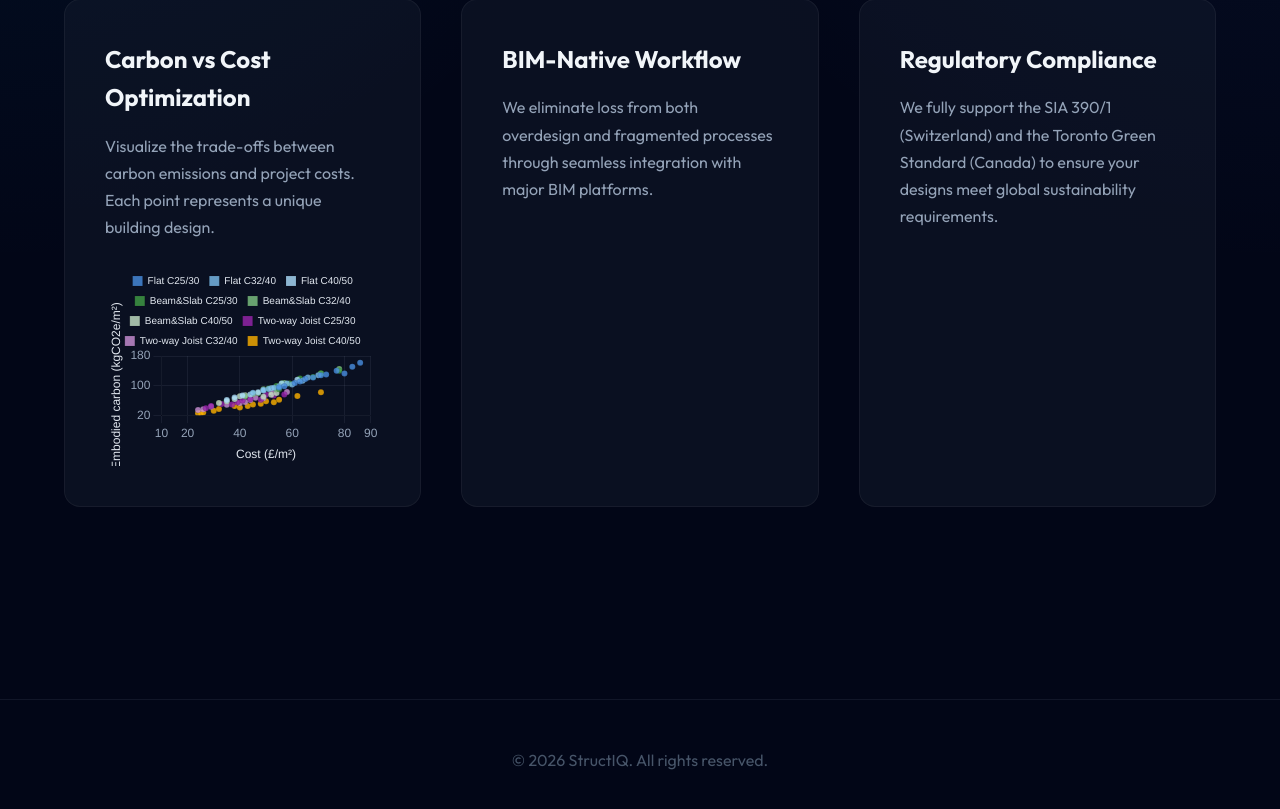
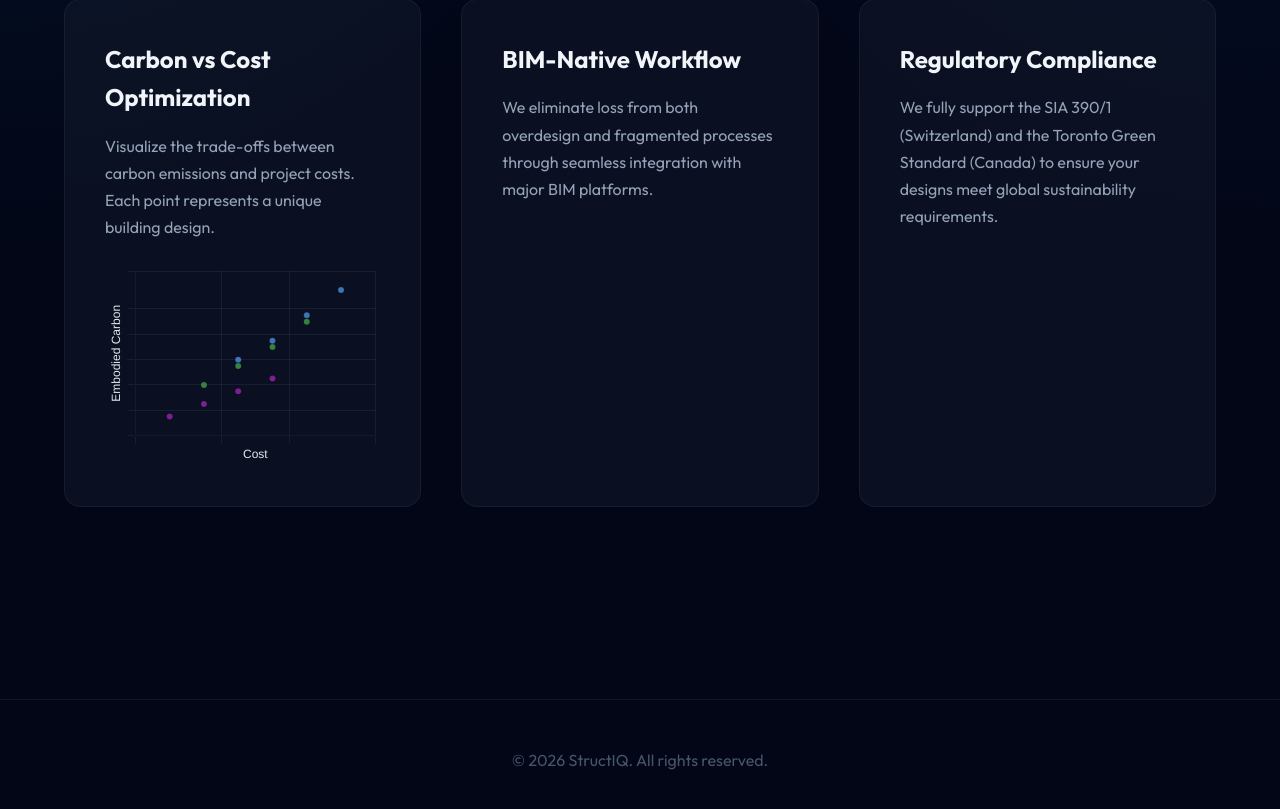
Before and after one commit to bublebub94-ui/structiq-web, a plain HTML site: page public/index.html in a window 1280 px wide. Shown: the part 1057-1866 px from the top of the page. Drawn offline with nearby package versions, Linux system fonts and the light colour scheme.

Commit message:
Simplify carbon vs cost chart

```diff
--- a/public/index.html
+++ b/public/index.html
@@ -73,7 +73,7 @@
     </footer>
 
     <script src="https://cdn.jsdelivr.net/npm/chart.js"></script>
-    <script src="script.js?v=2"></script>
+    <script src="script.js?v=3"></script>
 </body>
 
 </html>
--- a/public/script.js
+++ b/public/script.js
@@ -40,49 +40,19 @@ document.addEventListener('DOMContentLoaded', () => {
             data: {
                 datasets: [
                     {
-                        label: 'Flat C25/30',
-                        data: [{ x: 55, y: 95 }, { x: 57, y: 98 }, { x: 61, y: 107 }, { x: 63, y: 111 }, { x: 65, y: 118 }, { x: 68, y: 122 }, { x: 71, y: 128 }, { x: 73, y: 130 }, { x: 77, y: 140 }, { x: 80, y: 133 }, { x: 83, y: 151 }, { x: 86, y: 162 }],
+                        label: 'Flat Slab',
+                        data: [{ x: 45, y: 80 }, { x: 55, y: 95 }, { x: 65, y: 115 }, { x: 75, y: 135 }],
                         backgroundColor: 'rgba(74, 144, 226, 0.8)',
                     },
                     {
-                        label: 'Flat C32/40',
-                        data: [{ x: 45, y: 81 }, { x: 49, y: 88 }, { x: 51, y: 91 }, { x: 53, y: 94 }, { x: 55, y: 98 }, { x: 58, y: 106 }, { x: 60, y: 103 }, { x: 64, y: 113 }, { x: 66, y: 122 }, { x: 70, y: 128 }],
-                        backgroundColor: 'rgba(126, 192, 238, 0.8)',
-                    },
-                    {
-                        label: 'Flat C40/50',
-                        data: [{ x: 35, y: 61 }, { x: 38, y: 68 }, { x: 41, y: 73 }, { x: 44, y: 76 }, { x: 47, y: 82 }, { x: 49, y: 87 }, { x: 52, y: 93 }, { x: 56, y: 106 }, { x: 62, y: 116 }],
-                        backgroundColor: 'rgba(176, 226, 255, 0.8)',
-                    },
-                    {
-                        label: 'Beam&Slab C25/30',
-                        data: [{ x: 51, y: 92 }, { x: 54, y: 99 }, { x: 55, y: 91 }, { x: 56, y: 106 }, { x: 59, y: 106 }, { x: 63, y: 119 }, { x: 68, y: 123 }, { x: 71, y: 133 }, { x: 78, y: 140 }],
+                        label: 'Beam & Slab',
+                        data: [{ x: 35, y: 60 }, { x: 45, y: 75 }, { x: 55, y: 90 }, { x: 65, y: 110 }],
                         backgroundColor: 'rgba(67, 160, 71, 0.8)',
                     },
                     {
-                        label: 'Beam&Slab C32/40',
-                        data: [{ x: 42, y: 71 }, { x: 45, y: 78 }, { x: 47, y: 80 }, { x: 49, y: 90 }, { x: 54, y: 91 }, { x: 57, y: 107 }, { x: 71, y: 133 }, { x: 78, y: 145 }],
-                        backgroundColor: 'rgba(129, 199, 132, 0.8)',
-                    },
-                    {
-                        label: 'Beam&Slab C40/50',
-                        data: [{ x: 32, y: 53 }, { x: 35, y: 58 }, { x: 38, y: 64 }, { x: 40, y: 71 }, { x: 42, y: 74 }, { x: 45, y: 78 }, { x: 49, y: 70 }, { x: 52, y: 75 }, { x: 54, y: 80 }],
-                        backgroundColor: 'rgba(200, 230, 201, 0.8)',
-                    },
-                    {
-                        label: 'Two-way Joist C25/30',
-                        data: [{ x: 27, y: 39 }, { x: 29, y: 45 }, { x: 33, y: 50 }, { x: 37, y: 49 }, { x: 39, y: 55 }, { x: 41, y: 60 }, { x: 44, y: 64 }, { x: 48, y: 62 }, { x: 50, y: 75 }, { x: 53, y: 73 }, { x: 57, y: 76 }],
+                        label: 'Two-way Joist',
+                        data: [{ x: 25, y: 35 }, { x: 35, y: 45 }, { x: 45, y: 55 }, { x: 55, y: 65 }],
                         backgroundColor: 'rgba(156, 39, 176, 0.8)',
-                    },
-                    {
-                        label: 'Two-way Joist C32/40',
-                        data: [{ x: 24, y: 34 }, { x: 26, y: 36 }, { x: 29, y: 43 }, { x: 35, y: 48 }, { x: 40, y: 53 }, { x: 42, y: 56 }, { x: 44, y: 61 }, { x: 46, y: 67 }, { x: 49, y: 66 }, { x: 52, y: 82 }, { x: 58, y: 83 }],
-                        backgroundColor: 'rgba(206, 147, 216, 0.8)',
-                    },
-                    {
-                        label: 'Two-way Joist C40/50',
-                        data: [{ x: 24, y: 25 }, { x: 25, y: 26 }, { x: 26, y: 27 }, { x: 30, y: 32 }, { x: 32, y: 37 }, { x: 38, y: 45 }, { x: 40, y: 41 }, { x: 43, y: 45 }, { x: 45, y: 49 }, { x: 48, y: 51 }, { x: 50, y: 58 }, { x: 53, y: 55 }, { x: 55, y: 62 }, { x: 62, y: 72 }, { x: 71, y: 82 }],
-                        backgroundColor: 'rgba(255, 179, 0, 0.8)',
                     }
                 ]
             },
@@ -91,20 +61,12 @@ document.addEventListener('DOMContentLoaded', () => {
                 maintainAspectRatio: false,
                 plugins: {
                     legend: {
-                        display: true,
-                        position: 'top',
-                        labels: {
-                            color: '#e2e8f0',
-                            font: {
-                                size: 10
-                            },
-                            boxWidth: 10
-                        }
+                        display: false
                     },
                     tooltip: {
                         callbacks: {
                             label: function (context) {
-                                return `${context.dataset.label}: Cost: £${context.parsed.x}/m², Carbon: ${context.parsed.y} kgCO2e/m²`;
+                                return `${context.dataset.label}`; // Only show the name, to keep it abstract
                             }
                         }
                     }
@@ -113,32 +75,32 @@ document.addEventListener('DOMContentLoaded', () => {
                     x: {
                         title: {
                             display: true,
-                            text: 'Cost (£/m²)',
+                            text: 'Cost',
                             color: '#e2e8f0'
                         },
                         grid: {
                             color: 'rgba(148, 163, 184, 0.1)'
                         },
                         ticks: {
-                            color: '#94a3b8'
+                            display: false // hide x-axis numbers
                         },
-                        min: 10,
-                        max: 90
+                        min: 15,
+                        max: 85
                     },
                     y: {
                         title: {
                             display: true,
-                            text: 'Embodied carbon (kgCO2e/m²)',
+                            text: 'Embodied Carbon',
                             color: '#e2e8f0'
                         },
                         grid: {
                             color: 'rgba(148, 163, 184, 0.1)'
                         },
                         ticks: {
-                            color: '#94a3b8'
+                            display: false // hide y-axis numbers
                         },
                         min: 20,
-                        max: 180
+                        max: 150
                     }
                 }
             }
```
Also changed, not shown: 1 other file.
